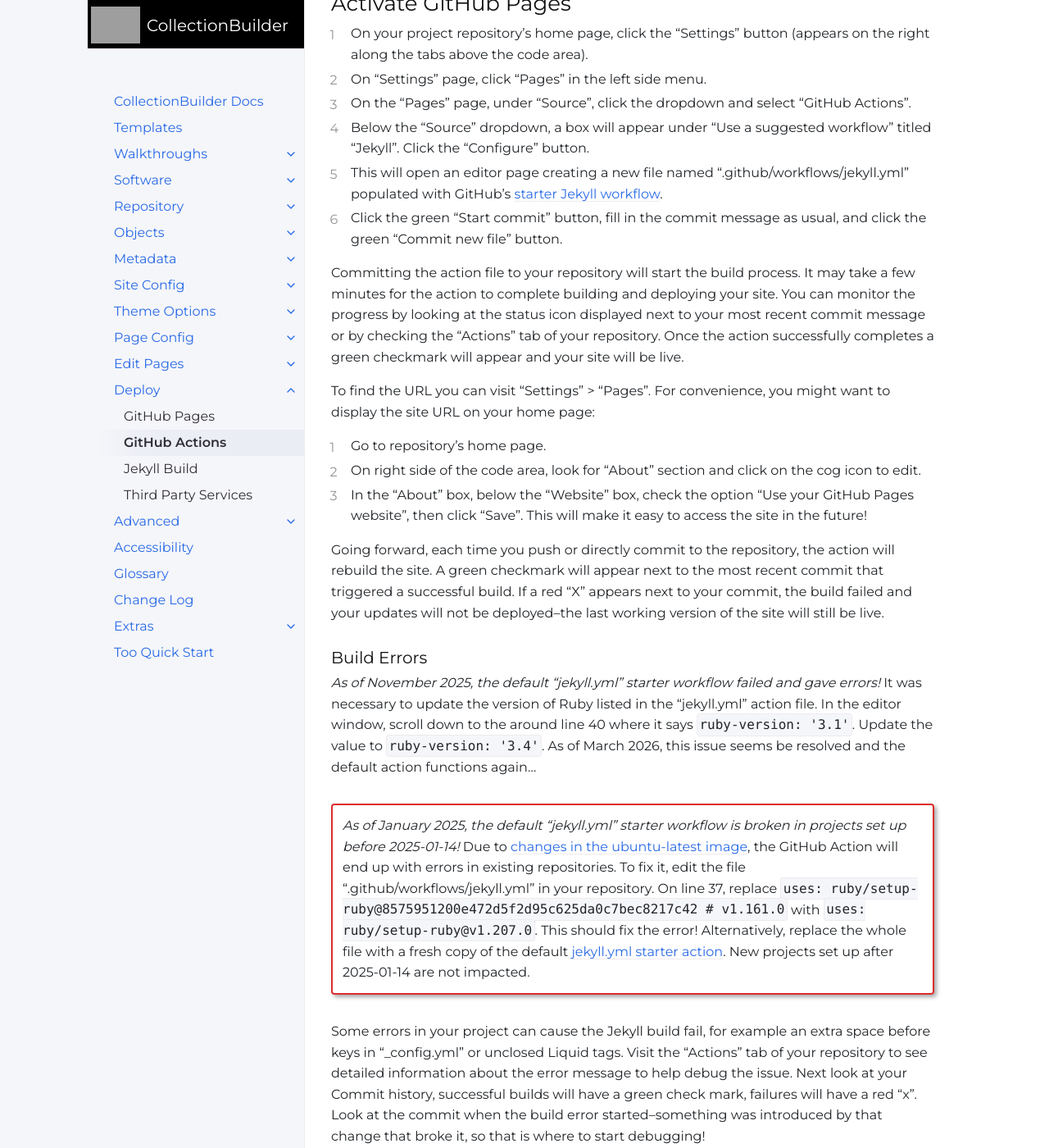
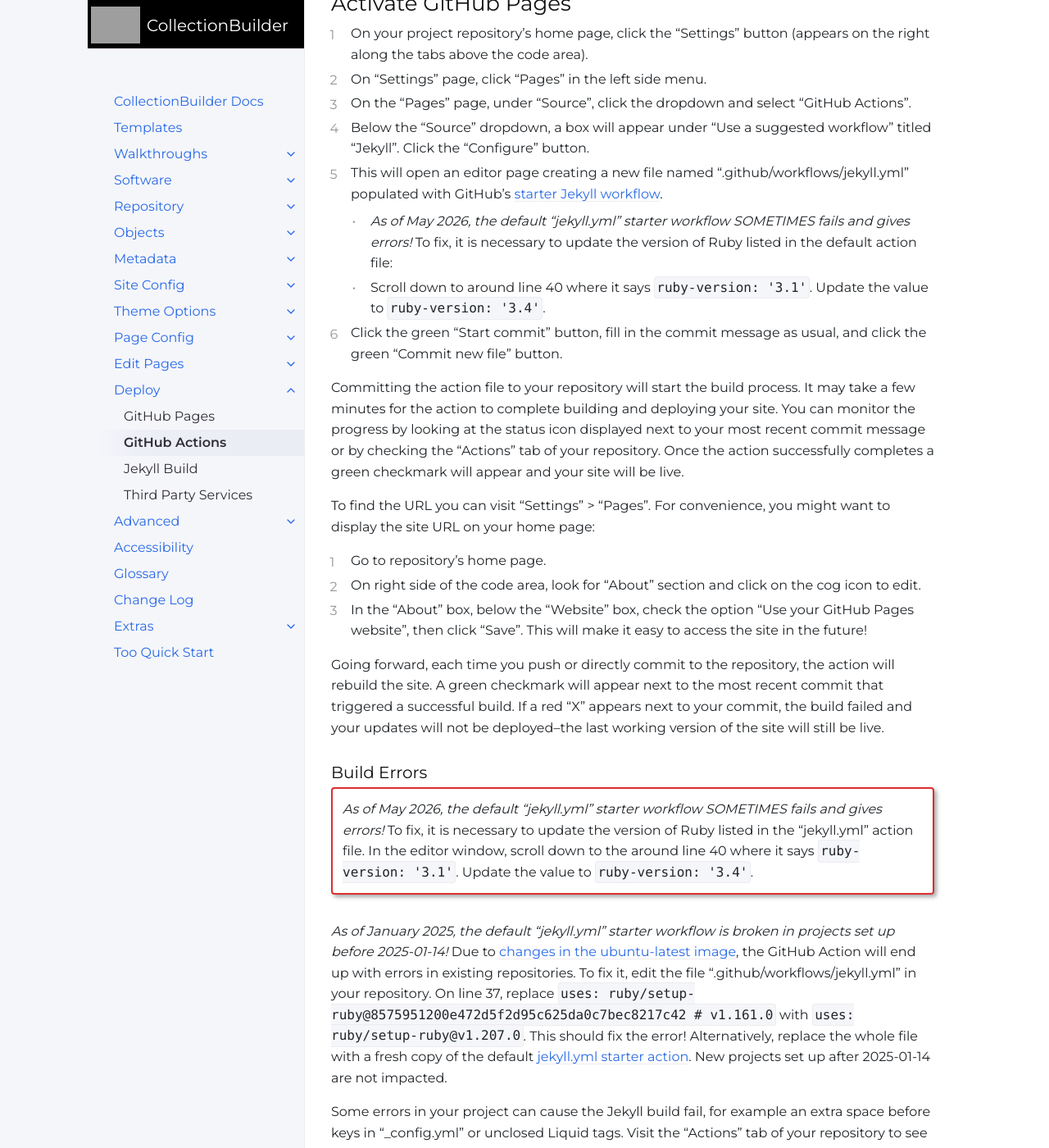
Before and after one commit to CollectionBuilder/cb-docs, a Jekyll site: the page built from docs/deploy/actions.md, in a window 1280 px wide and 1400 px high, scrolled down 1009 px. Shown: the whole window at 82% size. Built offline with Jekyll 4.4.1, drawn with Linux system fonts in a browser that asks for light colours; comment, search, counter and statistics services are not loaded.

Commit message:
add github action ruby version note back into main instructions

```diff
--- a/docs/deploy/actions.md
+++ b/docs/deploy/actions.md
@@ -34,6 +34,8 @@ The lock file is specific to your OS, so unless you ensure the requirements for
 3. On the "Pages" page, under "Source", click the dropdown and select "GitHub Actions".
 4. Below the "Source" dropdown, a box will appear under "Use a suggested workflow" titled "Jekyll". Click the "Configure" button.
 5. This will open an editor page creating a new file named ".github/workflows/jekyll.yml" populated with GitHub's [starter Jekyll workflow](https://github.com/actions/starter-workflows/blob/main/pages/jekyll.yml).
+    - *As of May 2026, the default "jekyll.yml" starter workflow SOMETIMES fails and gives errors!* To fix, it is necessary to update the version of Ruby listed in the default action file:
+    - Scroll down to around line 40 where it says `ruby-version: '3.1'`. Update the value to `ruby-version: '3.4'`.
 6. Click the green "Start commit" button, fill in the commit message as usual, and click the green "Commit new file" button.
 
 Committing the action file to your repository will start the build process.
@@ -54,10 +56,10 @@ If a red "X" appears next to your commit, the build failed and your updates will
 
 ### Build Errors
 
-*As of November 2025, the default "jekyll.yml" starter workflow failed and gave errors!*
-It was necessary to update the version of Ruby listed in the "jekyll.yml" action file.
+*As of May 2026, the default "jekyll.yml" starter workflow SOMETIMES fails and gives errors!*
+To fix, it is necessary to update the version of Ruby listed in the "jekyll.yml" action file.
 In the editor window, scroll down to the around line 40 where it says `ruby-version: '3.1'`. Update the value to `ruby-version: '3.4'`.
-As of March 2026, this issue seems be resolved and the default action functions again...
+{:.alert .alert-red}
 
 *As of January 2025, the default "jekyll.yml" starter workflow is broken in projects set up before 2025-01-14!*
 Due to [changes in the ubuntu-latest image](https://github.com/actions/runner-images/issues/10636), the GitHub Action will end up with errors in existing repositories.
@@ -66,7 +68,6 @@ On line 37, replace `uses: ruby/setup-ruby@8575951200e472d5f2d95c625da0c7bec8217
 This should fix the error!
 Alternatively, replace the whole file with a fresh copy of the default [jekyll.yml starter action](https://github.com/actions/starter-workflows/blob/main/pages/jekyll.yml).
 New projects set up after 2025-01-14 are not impacted.
-{:.alert .alert-red}
 
 Some errors in your project can cause the Jekyll build fail, for example an extra space before keys in "_config.yml" or unclosed Liquid tags.
 Visit the "Actions" tab of your repository to see detailed information about the error message to help debug the issue.
```
